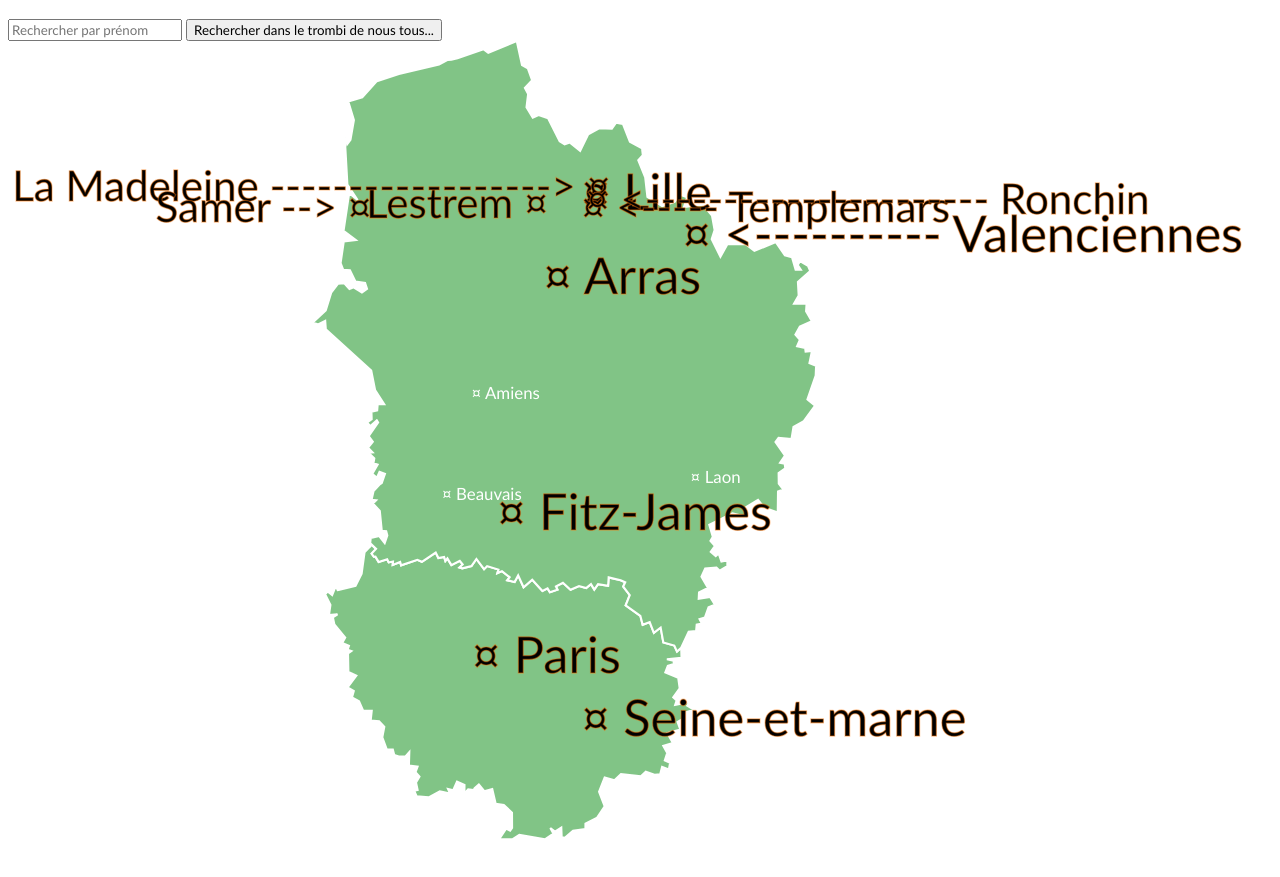
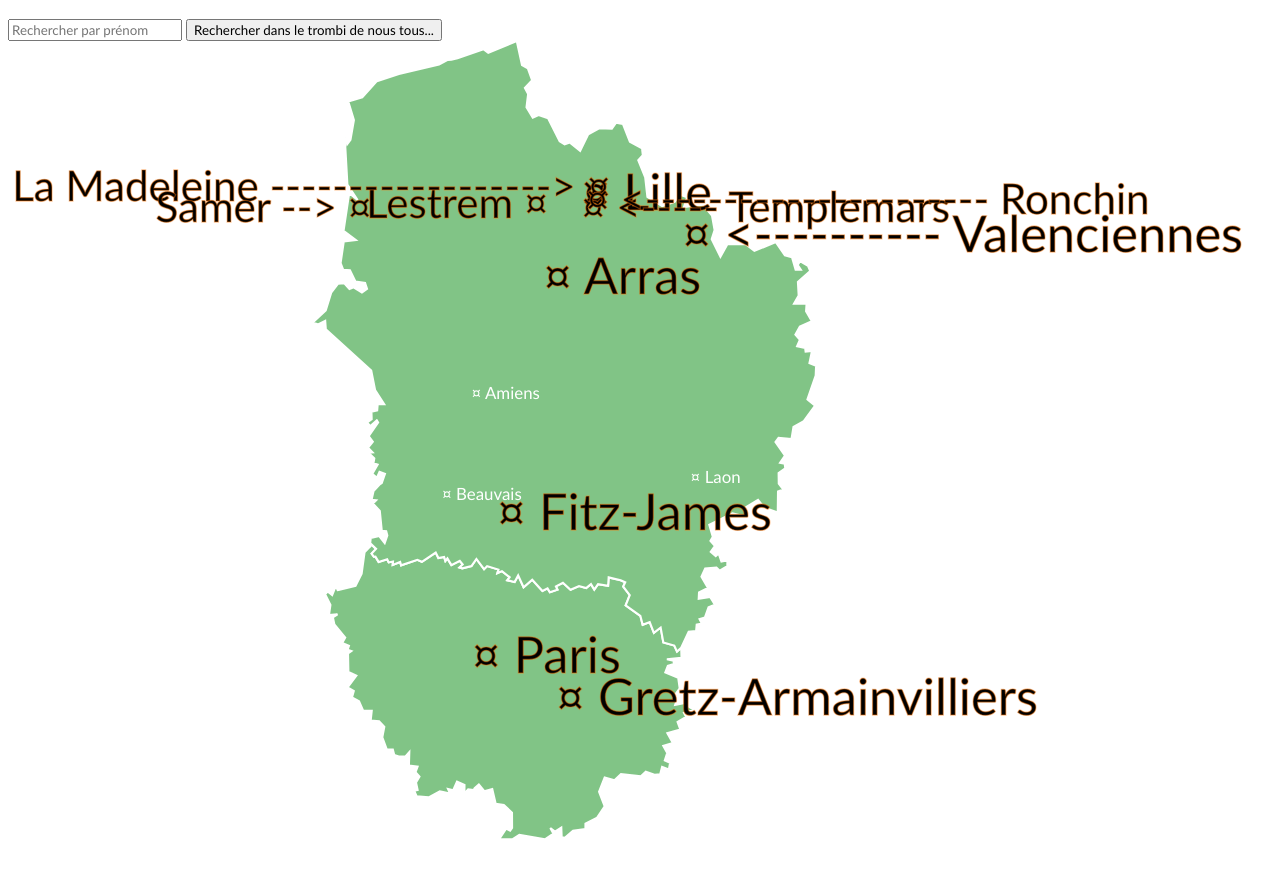
Before and after one commit to 2023-cda-alt-devops-p4/trombi-AC, a plain HTML site: page index.html in a window 1280 px wide. Shown: the part 63-940 px from the top of the page. Drawn offline with Linux system fonts and the light colour scheme.

Commit message:
📝 maj data

```diff
--- a/index.html
+++ b/index.html
@@ -195,16 +195,16 @@
 							¤ &lt;---------------------- Ronchin
 						</text>
 						<text
-							x="336"
-							y="165"
+							x="330"
+							y="160"
 							z-index="2"
 							font-family="Arial"
 							font-size="12"
 							fill="black"
 							id="nomVilles"
-							data-ville="Seine-et-marne"
+							data-ville="Gretz-Armainvilliers"
 						>
-							¤ Seine-et-marne
+							¤ Gretz-Armainvilliers
 						</text>
 						<text
 							x="235"
```
Also changed, not shown: data.json (+5 -5 lines).
